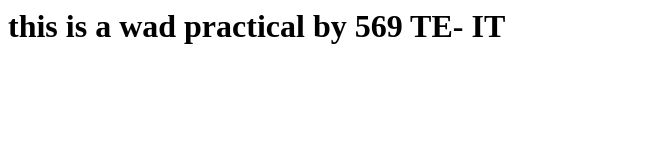
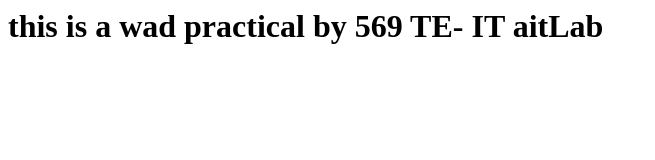
Before and after one commit to yogeshjk/PRAC569, a plain HTML site: page index.html in a window 1280 px wide. Shown: the whole page, without its empty margins (0-655 px from the left). Drawn offline with Linux system fonts and the light colour scheme.

Commit message:
Updated 2 time index.html

```diff
--- a/index.html
+++ b/index.html
@@ -1 +1 @@
-<h1>this is a wad practical by 569 TE- IT</h1>
+<h1>this is a wad practical by 569 TE- IT aitLab</h1>
```
